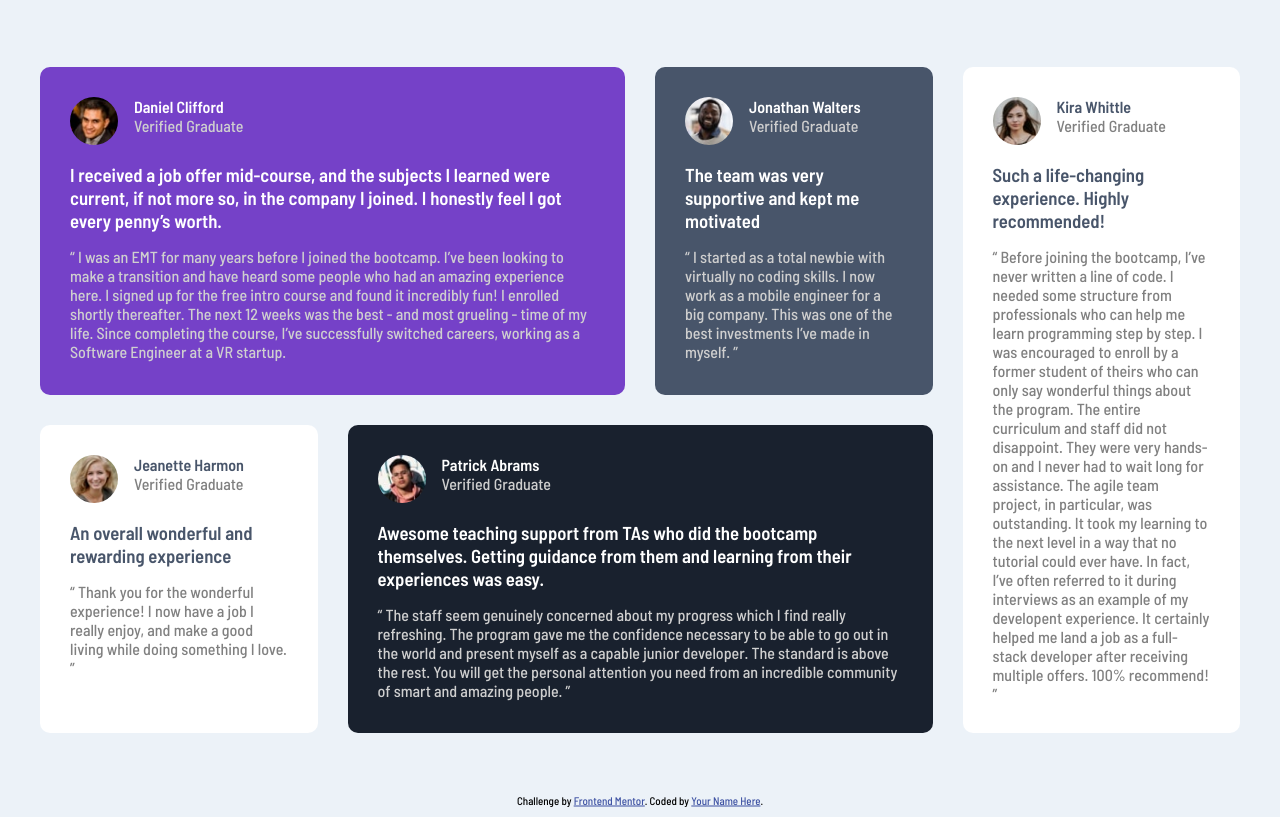
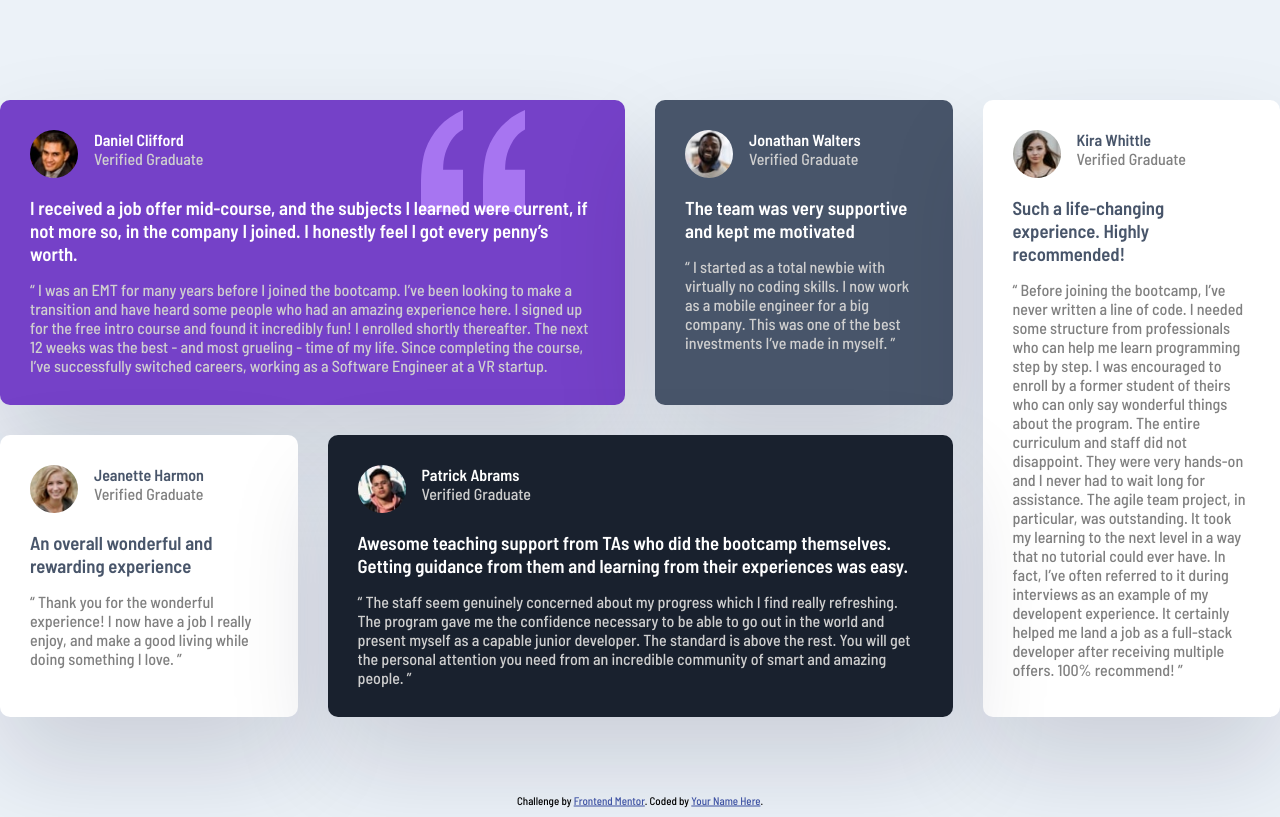
Before and after one commit to apah-dev/testimonials-grid-section-main, a plain HTML site: page index.html in a window 1280 px wide. Drawn offline with Linux system fonts and the light colour scheme.

Commit message:
added the quote image

```diff
--- a/index.html
+++ b/index.html
@@ -43,16 +43,29 @@
       main {
         display: grid;
         grid-template-columns: repeat(4, 1fr);
-        width: 1200px;
+        max-width: 1440px;
+        margin: 100px auto;
         gap: 30px;
-        margin-inline: auto;
-        position: absolute;
+        /* margin-inline: auto; */
+
+        /* position: absolute;
         top: 50%;
         left: 50%;
-        transform: translate(-50%, -50%);
+        transform: translate(-50%, -50%); */
       }
       p {
         color: var(--lightgray);
+
+        /* opacity: 50%; */
+      }
+
+      .daniel,
+      .jeanette,
+      .jonathan,
+      .patrick,
+      .kira {
+        box-shadow: rgba(17, 12, 46, 0.15) 0px 48px 100px 0px;
+        border-radius: 10px;
       }
 
       .paragraph,
@@ -65,6 +78,9 @@
         padding: 30px;
         color: var(--white);
         background-color: var(--violet);
+        background-image: url("./images/bg-pattern-quotation.svg");
+        background-repeat: no-repeat;
+        background-position: top 10px right 100px;
       }
       .jonathan {
         border-radius: 10px;
@@ -145,9 +161,6 @@
           align-items: center;
           justify-content: center;
           border: 1px solid blue;
-        }
-
-        body {
         }
       }
     </style>
```
